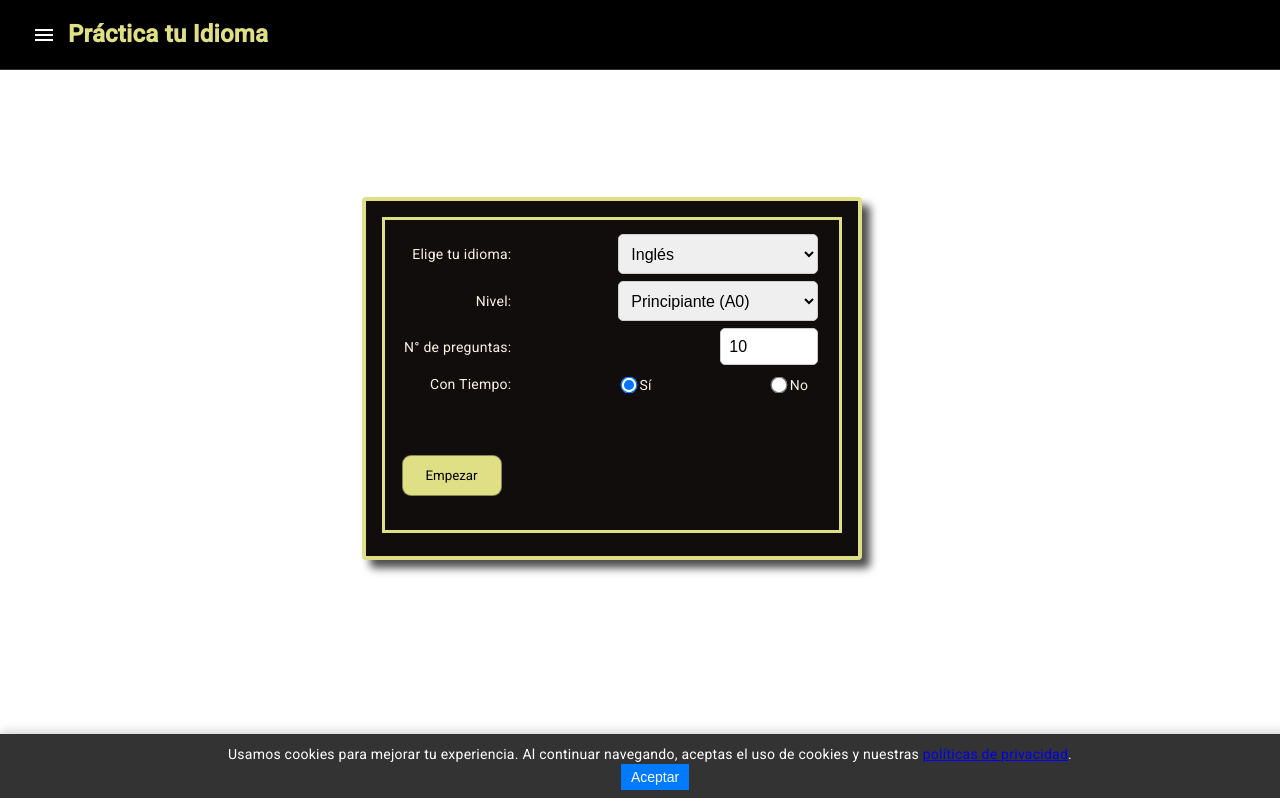
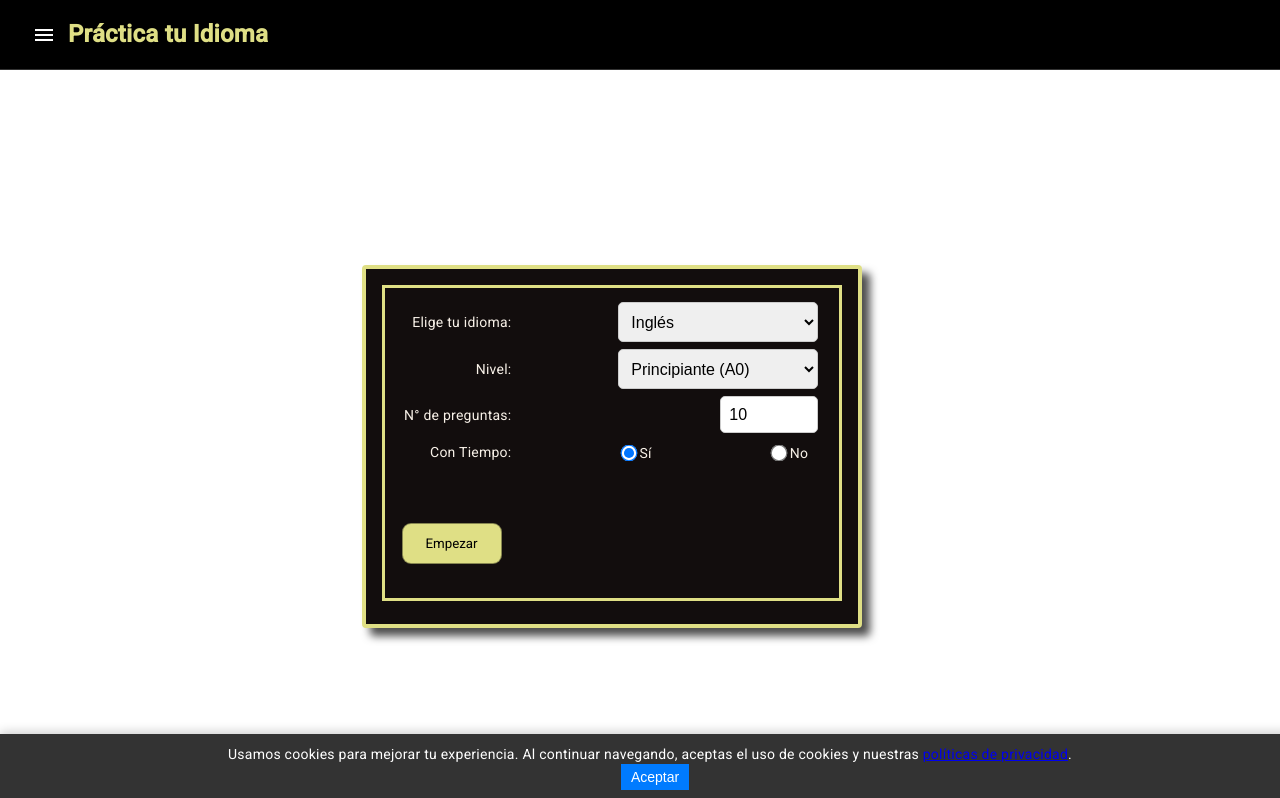
Before and after one commit to sebasxx85/englishProyect, an Angular app: page /practicar in a window 1280 px wide. Shown: the top 798 px of the page. Built offline with nearby package versions, Linux system fonts and the light colour scheme.

Commit message:
add ads practica

```diff
--- a/src/app/Shared/components/header/header.component.html
+++ b/src/app/Shared/components/header/header.component.html
@@ -34,9 +34,9 @@
         <mat-icon>menu_book</mat-icon> Biblioteca
       </button>
       <!--Esconder x ads-->
-      <!--<button mat-menu-item [routerLink]="'/cursos'">
+      <button mat-menu-item [routerLink]="'/cursos'">
         <mat-icon>school</mat-icon> Cursos
-      </button>-->
+      </button>
       <button mat-menu-item [routerLink]="'/ranking'">
         <mat-icon>leaderboard</mat-icon> Ranking
       </button>
--- a/src/app/app.module.ts
+++ b/src/app/app.module.ts
@@ -25,6 +25,7 @@ import { Type1Component } from './components/EnglishType/type1/type1.component';
 import { Type2Component } from './components/EnglishType/type2/type2.component';
 import { Type3Component } from './components/EnglishType/type3/type3.component';
 import { ShufflePipe } from './pipes/shuffle.pipe';
+import { AdsensePracticaComponent } from './components/adsense-practica/adsense-practica.component';
 
 
 @NgModule({ declarations: [
@@ -48,6 +49,7 @@ import { ShufflePipe } from './pipes/shuffle.pipe';
         MatSelectModule,
         MatNativeDateModule,
         ReactiveFormsModule,
+        AdsensePracticaComponent,
         MatProgressSpinnerModule], providers: [
         provideHttpClient(withInterceptorsFromDi()),
         provideClientHydration()
--- /dev/null
+++ b/src/app/components/adsense-practica/adsense-practica.component.ts
@@ -0,0 +1,48 @@
+import { AfterViewInit, Component, Inject, Input, PLATFORM_ID, isDevMode } from '@angular/core';
+import { CommonModule, isPlatformBrowser } from '@angular/common';
+
+declare global { interface Window { adsbygoogle: any[] } }
+
+@Component({
+  selector: 'app-adsense-practica',
+  standalone: true,
+  imports: [CommonModule],
+  template: `
+    <div class="ad-wrapper">
+      <ins class="adsbygoogle"
+           style="display:inline-block; width:728px; height:90px;"
+           data-ad-client="ca-pub-5500762015641372"
+           [attr.data-ad-slot]="adSlot"
+           [attr.data-adtest]="isDev ? 'on' : null"></ins>
+    </div>
+  `,
+  styles: [`
+    .ad-wrapper {
+      margin: 18px auto;
+      text-align: center;
+      min-height: 90px;
+    }
+  `]
+})
+export class AdsensePracticaComponent implements AfterViewInit {
+  /** Slot del banner 728x90 (ingles-practica) */
+  @Input() adSlot = '8316643750';
+
+  /** En entorno local muestra anuncios de prueba */
+  isDev = isDevMode();
+
+  constructor(@Inject(PLATFORM_ID) private pid: Object) {
+    if (isPlatformBrowser(this.pid) && !window.adsbygoogle) {
+      window.adsbygoogle = [];
+    }
+  }
+
+  ngAfterViewInit(): void {
+    if (!isPlatformBrowser(this.pid)) return;
+    try {
+      (window.adsbygoogle = window.adsbygoogle || []).push({});
+    } catch {
+      // Evitar error si ya se cargó previamente
+    }
+  }
+}
--- a/src/app/components/ejercicio/ejercicio.component.ts
+++ b/src/app/components/ejercicio/ejercicio.component.ts
@@ -5,11 +5,13 @@ import { Type1Component } from '../EnglishType/type1/type1.component';
 import { Type1ItaComponent } from '../ItalianType/type1-ita/type1-ita.component';
 import { Type1PorComponent } from '../PortuguesType/type1-por/type1-por.component';
 import { CommonModule } from '@angular/common';
+import { AdsensePracticaComponent } from '../adsense-practica/adsense-practica.component';
 
 @Component({
   selector: 'app-ejercicio',
   standalone: true,
-  imports: [CommonModule, Type1Component, Type1ItaComponent, Type1PorComponent ],
+  imports: [CommonModule, Type1Component, Type1ItaComponent,
+    Type1PorComponent ],
   templateUrl: './ejercicio.component.html',
   styleUrl: './ejercicio.component.scss'
 })
--- a/src/app/components/home/home.component.html
+++ b/src/app/components/home/home.component.html
@@ -1,21 +1,25 @@
 <app-header [title]="title"></app-header>
+
+<main class="page">
+  <!-- Anuncio centrado debajo de la cabecera -->
+  <div class="ad-banner-top">
+    <app-adsense-practica [adSlot]="'8316643750'"></app-adsense-practica>
+  </div>
 
   <!-- Aceptar cookies -->
   <div id="cookie-banner" class="cookie-banner" *ngIf="!cookiesAccepted">
     <p>
       Usamos cookies para mejorar tu experiencia. Al continuar navegando, aceptas
-    el uso de cookies y nuestras <a href="/privacy-policy" target="_blank">políticas de privacidad</a>.
+      el uso de cookies y nuestras
+      <a href="/privacy-policy" target="_blank">políticas de privacidad</a>.
     </p>
     <button mat-button color="primary" (click)="acceptCookies()">Aceptar</button>
   </div>
 
-<body>
   <div class="card-container">
-
     <!-- Tarjeta de formulario -->
     <mat-card class="custom-card">
       <form [formGroup]="form" (ngSubmit)="empezar()">
-
         <!-- Selección de idioma -->
         <div class="form-group">
           <label for="cliente" class="idioma">Elige tu idioma:</label>
@@ -30,14 +34,12 @@
         <div class="form-group">
           <label for="nivel" class="level">Nivel:</label>
           <select name="nivel" formControlName="nivel" (click)="mostrarMensajeBloqueo($event)">
-
             <!-- Inglés -->
             <ng-container *ngIf="form.get('idioma')?.value === 'Ingles'">
               <option value="principiante">Principiante (A0)</option>
               <option value="basico">Básico (A1)</option>
               <option value="basico-alto">Básico-Alto (A2)</option>
               <option value="intermedio">Intermedio (B1)</option>
-
               <!-- Opciones avanzadas (no se bloquean directamente, se interceptan) -->
               <option value="intermedio-alto" [disabled]="!login">Intermedio-Alto (B2)</option>
               <option value="avanzado" [disabled]="!login">Avanzado (C1)</option>
@@ -52,7 +54,6 @@
             <ng-container *ngIf="form.get('idioma')?.value === 'Portugues'">
               <option value="portugues-principiante">Portugués Principiante</option>
             </ng-container>
-
           </select>
         </div>
 
@@ -93,7 +94,6 @@
             {{ mensajeBloqueo }}
           </div>
         </div>
-
       </form>
 
       <!-- Spinner -->
@@ -101,9 +101,7 @@
         <div class="custom-spinner"></div>
       </div>
     </mat-card>
-
-
   </div>
-</body>
+</main>
 
 <app-footer></app-footer>
--- a/src/app/components/home/home.component.scss
+++ b/src/app/components/home/home.component.scss
@@ -1,8 +1,27 @@
+/* ====== Offset general para que nada quede debajo del header ====== */
+:root { --header-h: 72px; } /* altura aprox. del header (ajústala si es necesario) */
+@media (max-width: 600px) { :root { --header-h: 64px; } }
 
+.page {
+  margin-top: var(--header-h); /* empuja todo el contenido bajo la cabecera */
+}
+
+/* Anuncio centrado bajo la cabecera */
+.ad-banner-top {
+  display: flex;
+  justify-content: center;
+  align-items: center;
+  padding: 16px 0 8px;
+  /* reservar altura mínima por CLS cuando AdSense tarda */
+  min-height: 96px;
+  margin-top: 47px;               /* separa del header */
+}
+
+/* =================== TUS ESTILOS ORIGINALES (con ajustes) =================== */
 form {
-    border: solid rgb(223, 223, 133);
-    padding: 7px;
-    margin-bottom: 7px;
+  border: solid rgb(223, 223, 133);
+  padding: 7px;
+  margin-bottom: 7px;
 }
 
 label {
@@ -40,15 +59,16 @@ input, select {
   min-width: 90vh;
   width: 100%;
   padding: 0 10px; /* Márgenes laterales para evitar que el card toque los bordes */
-
+  margin-top: -67px;             /* eleva el card sin tapar el anuncio */
+  transition: margin-top 0.3s ease;
 }
 
 .custom-card {
   color: rgb(248, 241, 232);
   border: 4px solid rgb(223, 223, 133);
-  width: 97%; /* Ocupará el 50% del ancho en pantallas grandes */
-  max-width: 500px; /* No crecerá más allá de 500px */
-  min-width: 350px; /* No será más pequeño que 320px */
+  width: 97%;                    /* Ocupará el 50% del ancho en pantallas grandes */
+  max-width: 500px;              /* No crecerá más allá de 500px */
+  min-width: 350px;              /* No será más pequeño que 320px */
   margin-right: 77px;
   padding: 1rem;
   box-shadow: 8px 8px 8px rgba(0, 0, 0, 0.7);
@@ -57,13 +77,17 @@ input, select {
   display: flex;
   flex-direction: column;
   justify-content: center;
-  margin-top: 37px;
+  margin-top: -97px;             /* sube el card para quedar cerca del banner */
+  transition: margin-top 0.3s ease;
 }
 
+/* Radios */
 .form-group input[type="radio"] {
-  width: 16px;
-  height: 16px;
-  margin-left: 10px;
+  width: 7px;    /* Tamaño reducido */
+  height: 14px;
+  transform: scale(1.2); /* reduce tamaño sin afectar layout */
+  margin-left: 5px;      /* menos espacio entre label y radio */
+  margin-right: 5px;     /* menos espacio entre radio y la etiqueta siguiente */
 }
 
 .form-group label.time {
@@ -71,9 +95,10 @@ input, select {
   margin-left: 5px;
 }
 
+/* Campo cantidad */
 .cantidadinput {
   height: 19px; /* Misma altura que los otros inputs */
-  width: 30%; /* La mitad del ancho de los otros inputs */
+  width: 30%;   /* La mitad del ancho de los otros inputs */
   max-width: 80px; /* Controla que no crezca demasiado en pantallas grandes */
 }
 
@@ -83,43 +108,66 @@ input, select {
   margin-right: 10px;
 }
 
-  /* Pantallas entre 726px y 926px */
-  @media (max-width: 926px) and (min-width: 726px) {
+/* ====== Breakpoints (se ajustan los márgenes negativos para no solapar) ====== */
+
+/* Tablets/desktop medianos (<= 1024px) */
+@media (max-width: 1024px) {
+  .card-container { margin-top: -35px; }
+  .custom-card    { margin-top: -60px; }
+}
+
+/* Móviles grandes (<= 767px) */
+@media (max-width: 767px) {
+  .card-container { margin-top: -25px; }
+  .custom-card    { margin-top: -40px; }
+}
+
+/* Tablet chica / móvil mediano (<= 560px) */
+@media (max-width: 560px) {
+  .ad-banner-top  { margin-top: 32px; } /* un poco menos de separación */
+  .card-container { margin-top: 0; }
+  .custom-card    { margin-top: 0; }
+}
+
+/* Pantallas entre 726px y 926px */
+@media (max-width: 926px) and (min-width: 726px) {
   .custom-card {
-    width: 80%; /* Aumenta el ancho en pantallas pequeñas */
-    max-width: 420px; /* Ajusta el límite superior */
-
+    width: 80%;      /* Aumenta el ancho en pantallas pequeñas */
+    max-width: 420px;/* Ajusta el límite superior */
   }
 }
 
 /* Pantallas entre 560px y 725px */
 @media (max-width: 725px) and (min-width: 560px) {
   .custom-card {
-    width: 80%; /* Aumenta el ancho en pantallas pequeñas */
-    max-width: 420px; /* Ajusta el límite superior */
+    width: 80%;      /* Aumenta el ancho en pantallas pequeñas */
+    max-width: 420px;/* Ajusta el límite superior */
   }
 }
 
+/* Móviles medianos */
 @media (max-width: 560px) and (min-width: 425px) {
   .custom-card {
-    width: 97%; /* Ocupa casi todo el ancho en móviles */
+    width: 97%;      /* Ocupa casi todo el ancho en móviles */
     max-width: 390px;
   }
 }
 
+/* Móviles pequeños */
 @media (max-width: 425px) {
   .custom-card {
-    width: 97%; /* Ocupa casi todo el ancho en móviles */
+    width: 97%;      /* Ocupa casi todo el ancho en móviles */
     max-width: 437px;
     min-width: 437px;
     margin-left: 127px;
   }
-  .card-container{
+  .card-container {
     max-width: 437px;
     min-width: 437px;
   }
 }
 
+/* Botón enviar */
 .button-container {
   display: flex;
   align-items: start;
@@ -148,21 +196,15 @@ input, select {
   cursor: pointer;
 }
 
-
-.form-group input[type="radio"] {
-  width: 7px; /* Tamaño reducido */
-  height: 14px;
-  transform: scale(1.2); /* Alternativa para reducir tamaño sin afectar layout */
-  margin-left: 5px; /* Reduce el espacio entre el label y el radio button */
-  margin-right: 5px; /* Reduce el espacio entre el radio button y la etiqueta siguiente */
-}
-
+/* Etiqueta para radios (versión final, evita duplicados) */
 .form-group label.time {
   width: auto;
   margin-top: 3px;
   margin-right: 10px;
   margin-left: -107px;
 }
+
+/* =================== (fin de tus estilos) =================== */
 
 ////////////////////////////////* Cookie banner privacy *//////////////////////////////////
 
--- a/src/app/components/result/result.component.scss
+++ b/src/app/components/result/result.component.scss
@@ -1,4 +1,23 @@
+/* ====== Offset general para que nada quede debajo del header ====== */
+:root { --header-h: 72px; } /* altura aprox. del header (ajústala si es necesario) */
+@media (max-width: 600px) { :root { --header-h: 64px; } }
 
+.page {
+  margin-top: var(--header-h); /* empuja todo el contenido bajo la cabecera */
+}
+
+/* Anuncio centrado bajo la cabecera */
+.ad-banner-top {
+  display: flex;
+  justify-content: center;
+  align-items: center;
+  padding: 16px 0 8px;
+  /* reservar altura mínima por CLS cuando AdSense tarda */
+  min-height: 96px;
+  margin-top: 47px; /* separación respecto al header */
+}
+
+/* =================== TUS ESTILOS ORIGINALES =================== */
 form {
   border: solid rgb(223, 223, 133);
   padding: 7px;
@@ -27,21 +46,25 @@ select {
   min-height: 97vh;
   min-width: 90vh;
   padding: 0 10px; /* Márgenes laterales para evitar que el card toque los bordes */
+  margin-top: -67px;             /* eleva el card sin tapar el anuncio */
+  transition: margin-top 0.3s ease;
 }
 
 .custom-card {
   color: rgb(248, 241, 232);
   border: 4px solid rgb(223, 223, 133);
-    width: 87%; /* Ocupará el 50% del ancho en pantallas grandes */
-    max-width: 500px; /* No crecerá más allá de 500px */
-    min-width: 200px; /* No será más pequeño que 320px */
+  width: 87%;            /* Ocupará el 50% del ancho en pantallas grandes */
+  max-width: 500px;      /* No crecerá más allá de 500px */
+  min-width: 200px;      /* No será más pequeño que 320px */
   margin-top: 7px;
   padding: 1rem;
   box-shadow: 8px 8px 8px rgba(0.0, 0.0, 0.7, 0.7); /* Añade sombra */
   min-height: 55vh;
   min-width: 15vh;
   background-color: rgb(18, 13, 13);
-    position: relative; /* Posiciona el contenedor como relativo */
+  position: relative;    /* Posiciona el contenedor como relativo */
+  margin-top: -97px;             /* sube el card para quedar cerca del banner */
+  transition: margin-top 0.3s ease;
 }
 
 /* Pantallas entre 726px y 926px */
@@ -49,7 +72,6 @@ select {
   .custom-card {
     width: 90%; /* Aumenta el ancho en pantallas pequeñas */
     max-width: 420px; /* Ajusta el límite superior */
-
   }
 }
 
@@ -69,7 +91,6 @@ select {
     margin-right: 77px;
   }
 }
-
 
 .button-container {
   position: absolute;
@@ -118,7 +139,7 @@ select {
   cursor: pointer; /* Cambia el cursor a una mano */
 }
 
-  //Labels
+// Labels
 .cantidad{
   max-width: 20.7%;
   margin-right: 86px;
@@ -146,7 +167,7 @@ select {
   justify-content: center;
 }
 
-  //radio button
+// radio button
 .form-group input[type="radio"] {
   width: auto; /* Ajusta el tamaño según el contenido */
   height: auto; /* Ajusta el tamaño según el contenido */
@@ -165,6 +186,7 @@ select {
   opacity: 0.5; /* Reduce visibilidad */
   cursor: not-allowed;
 }
+
 ////////////////////////////////* Contenedor del spinner *//////////////////////////////////
 .spinner-container {
   position: fixed;
--- a/src/app/components/result/result.component.ts
+++ b/src/app/components/result/result.component.ts
@@ -16,6 +16,7 @@ import { DataEnglish1Service } from 'src/app/services/data-english1.service';
 import { IntercambioDatosService } from 'src/app/services/intercambio-datos.service';
 import { HeaderComponent } from 'src/app/Shared/components/header/header.component';
 import { SharedModule } from 'src/app/Shared/shared.module';
+import { AdsensePracticaComponent } from '../adsense-practica/adsense-practica.component';
 
 @Component({
   selector: 'app-result',
@@ -32,6 +33,7 @@ import { SharedModule } from 'src/app/Shared/shared.module';
     MatDatepickerModule,
     MatFormFieldModule,
     MatSelectModule,
+    AdsensePracticaComponent,
     MatNativeDateModule],
   templateUrl: './result.component.html',
   styleUrls: ['./result.component.scss'],
```
Also changed, not shown: src/app/components/result/result.component.html (+25 -13 lines), src/app/components/ejercicio/ejercicio.component.html (line endings or trailing spaces). Lines whose indentation alone changed are shown as unchanged.
